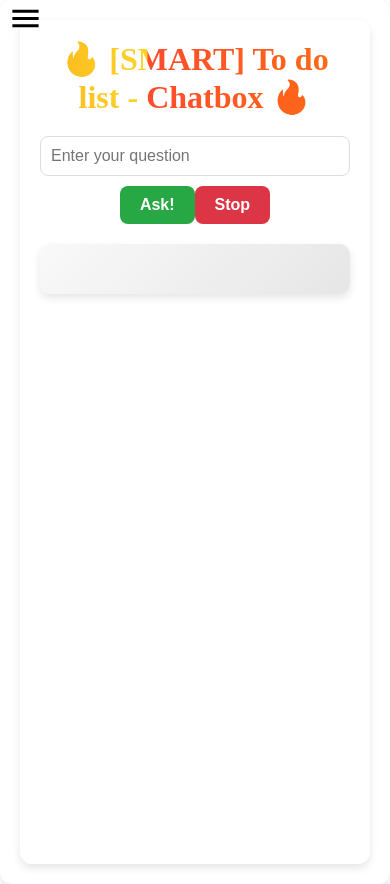
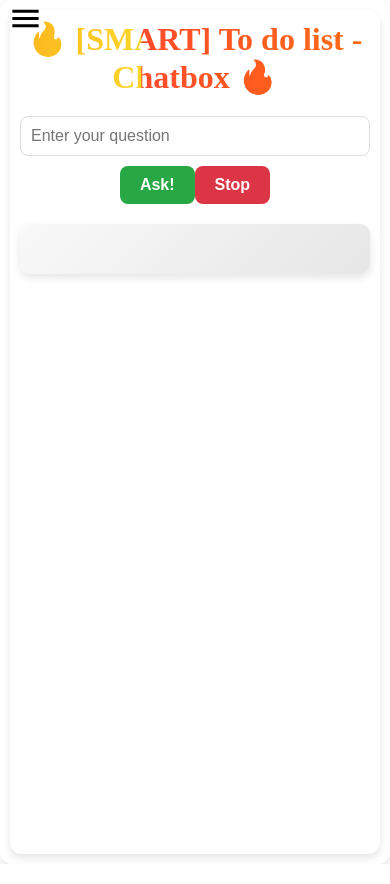
Before and after one commit to gianghitran/NT208.P21.ATTN_Personal-Smart-Scheduling-System-with-AI, a React (Vite) app in the folder Workspace/App/client/: page /Chatbox in a window 390 px wide. Built offline with nearby package versions, Linux system fonts and the light colour scheme.

Commit message:
chatbox  mobile friendly DONE in Laptop

```diff
--- a/Workspace/App/client/src/Components/Chatbox/chatbox.css
+++ b/Workspace/App/client/src/Components/Chatbox/chatbox.css
@@ -1,12 +1,15 @@
 /* ----- Container tổng thể ----- */
 .container {
-  margin: auto;
-  padding: 20px;
+  padding: 10px;
   background: #fff;
   border-radius: 12px;
   box-shadow: 0 4px 8px rgba(0, 0, 0, 0.1);
   text-align: center;
   min-height: 100dvh;
+  /* width:100%; */
+  margin-left:120px;
+  margin-right:0px;
+
 
 }
 
@@ -101,5 +104,7 @@ button {
 
 
 @media (max-width: 800px) {
-
+  .container {
+  margin-left: 0;
+  }
 }
```
Also changed, not shown: Workspace/App/client/src/Components/Chatbox/Chatbox.jsx (indentation only).
